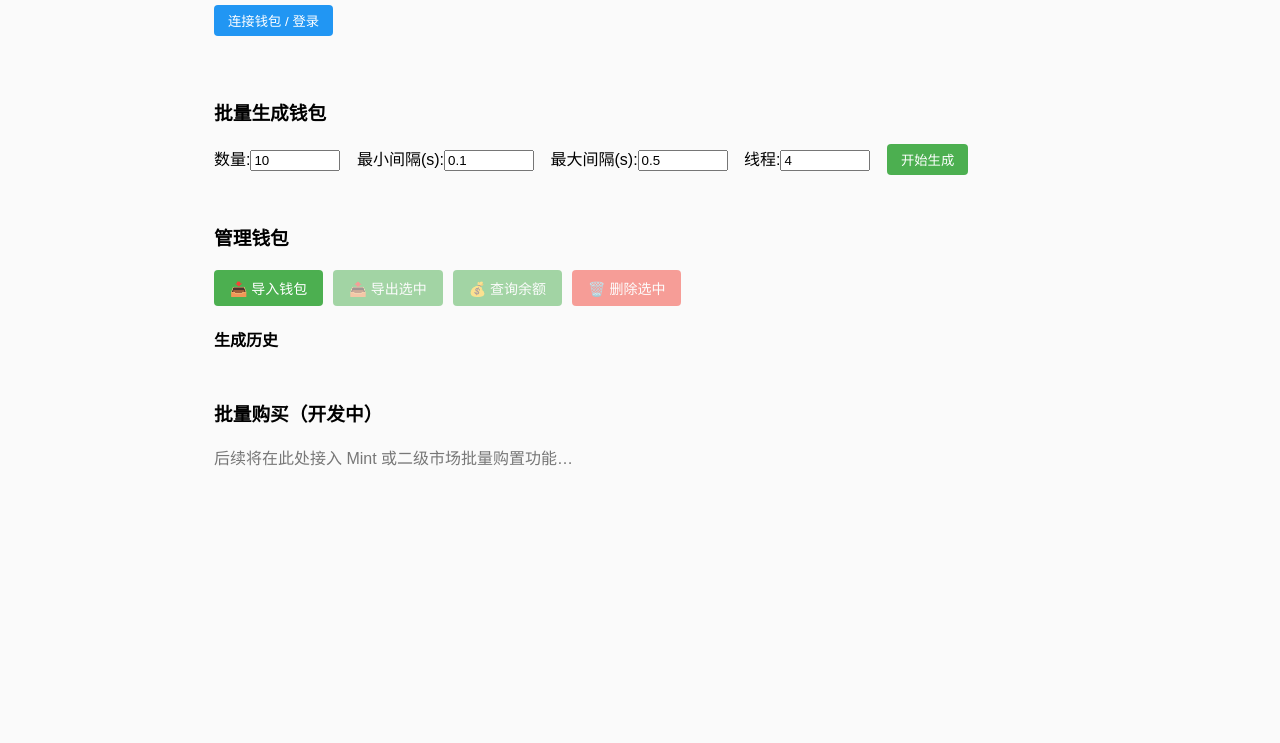
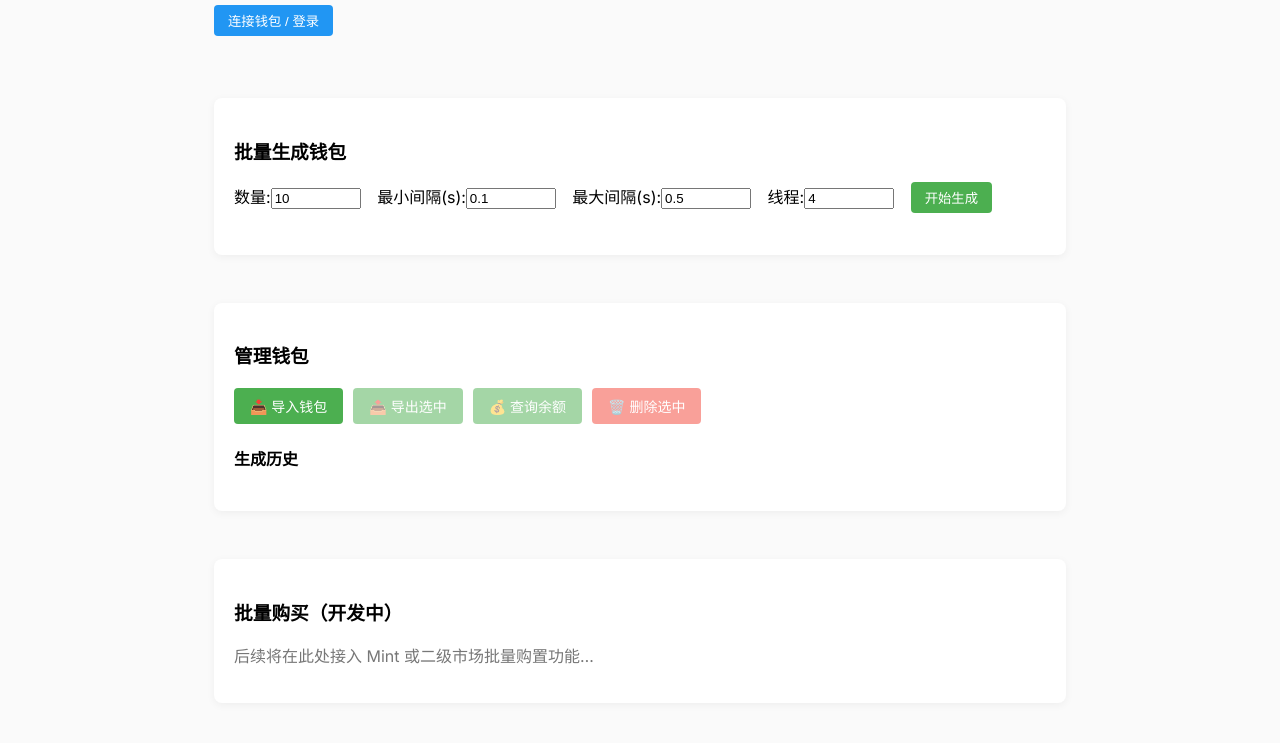
Before and after one commit to SexyERIC0723/tool_site, a plain HTML site: page wallet_site/static/index.html in a window 1280 px wide. Shown: the part 138-881 px from the top of the page. Before the commit the page ends 800 px from the top, so only its background shows below. Drawn offline with Linux system fonts and the light colour scheme.

Commit message:
feat: improve UI layout

```diff
--- a/wallet_site/static/index.html
+++ b/wallet_site/static/index.html
@@ -2,7 +2,11 @@
 <html lang="zh-CN">
 <head>
   <meta charset="UTF-8" />
+  <meta name="viewport" content="width=device-width, initial-scale=1.0" />
   <title>Solana 工具站</title>
+  <link rel="preconnect" href="https://fonts.googleapis.com" />
+  <link rel="preconnect" href="https://fonts.gstatic.com" crossorigin />
+  <link href="https://fonts.googleapis.com/css2?family=Inter:wght@400;500;700&display=swap" rel="stylesheet" />
   <link rel="stylesheet" href="/static/styles.css" />
 </head>
 <body>
@@ -21,7 +25,7 @@
 
     <!-- 生成 -->
     <span id="gen" class="anchor"></span>
-    <section>
+    <section class="card">
       <h3>批量生成钱包</h3>
       <form id="genForm">
         <label>数量:<input name="num" type="number" value="10" min="1" required /></label>
@@ -37,7 +41,7 @@
 
     <!-- 管理钱包 -->
     <span id="manage" class="anchor"></span>
-    <section>
+    <section class="card">
       <h3>管理钱包</h3>
 
       <!-- 总余额显示 -->
@@ -70,7 +74,7 @@
 
     <!-- 批量购买占位 -->
     <span id="buy" class="anchor"></span>
-    <section>
+    <section class="card">
       <h3>批量购买（开发中）</h3>
       <p class="muted">后续将在此处接入 Mint 或二级市场批量购置功能…</p>
     </section>
--- a/wallet_site/static/styles.css
+++ b/wallet_site/static/styles.css
@@ -1,9 +1,14 @@
-:root { --nav-h: 48px; }
+:root {
+  --nav-h: 48px;
+  --primary-color: #4caf50;
+  --primary-hover: #45a049;
+  --accent-color: #2196f3;
+}
 
 * { box-sizing: border-box; }
 
 body {
-  font-family: Arial, Helvetica, sans-serif;
+  font-family: 'Inter', Arial, Helvetica, sans-serif;
   margin: 0;
   padding-top: var(--nav-h);
   background: #fafafa;
@@ -13,7 +18,7 @@ nav {
   position: fixed;
   inset: 0 0 auto 0;
   height: var(--nav-h);
-  background: #333;
+  background: linear-gradient(90deg, #333, #444);
   display: flex;
   align-items: center;
   padding: 0 24px;
@@ -36,6 +41,13 @@ main {
   padding: 0 24px;
 }
 
+.card {
+  background: #fff;
+  padding: 20px;
+  border-radius: 8px;
+  box-shadow: 0 2px 8px rgba(0, 0, 0, 0.05);
+}
+
 input { width: 90px; margin-right: 12px; }
 
 button {
@@ -45,13 +57,14 @@ button {
   cursor: pointer;
   color: #fff;
   transition: 0.3s;
+  background: var(--primary-color);
 }
-
-button { background: #4caf50; }
-button:hover:not(:disabled) { background: #45a049; }
+button:hover:not(:disabled) {
+  background: var(--primary-hover);
+}
 button:disabled { opacity: .5; cursor: not-allowed; }
 
-#loginBtn { background: #2196f3; margin-bottom: 14px; }
+#loginBtn { background: var(--accent-color); margin-bottom: 14px; }
 #loginBtn.connected { background: #555; }
 
 table { border-collapse: collapse; width: 100%; margin-top: 20px; }
```
